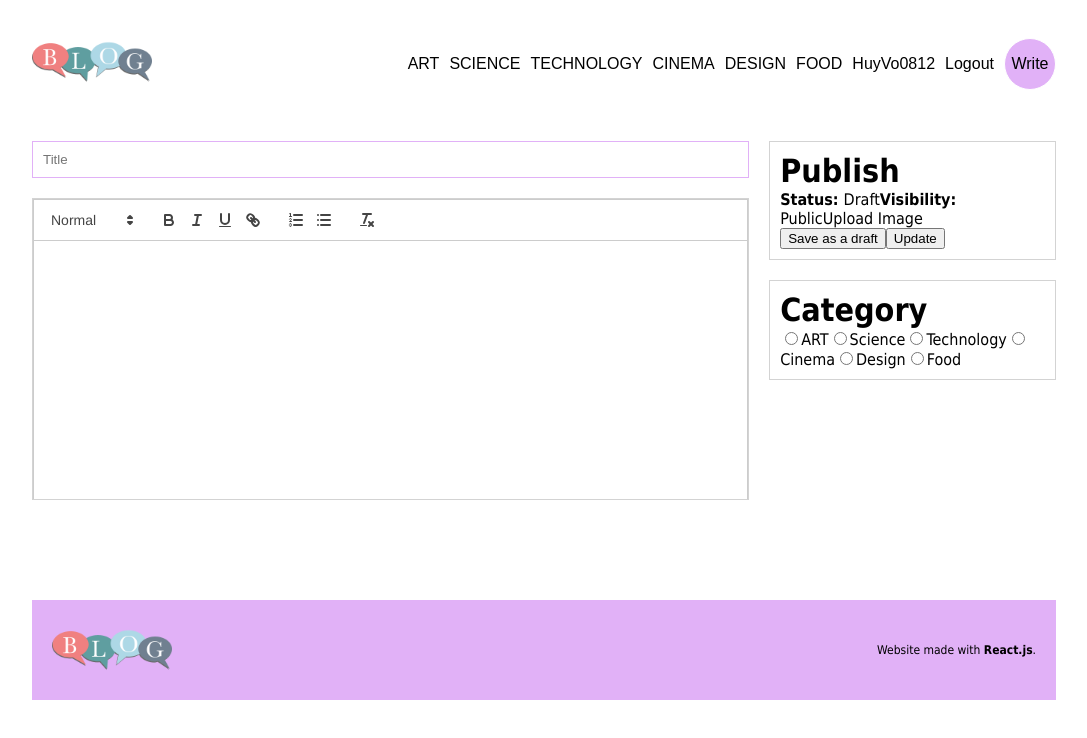
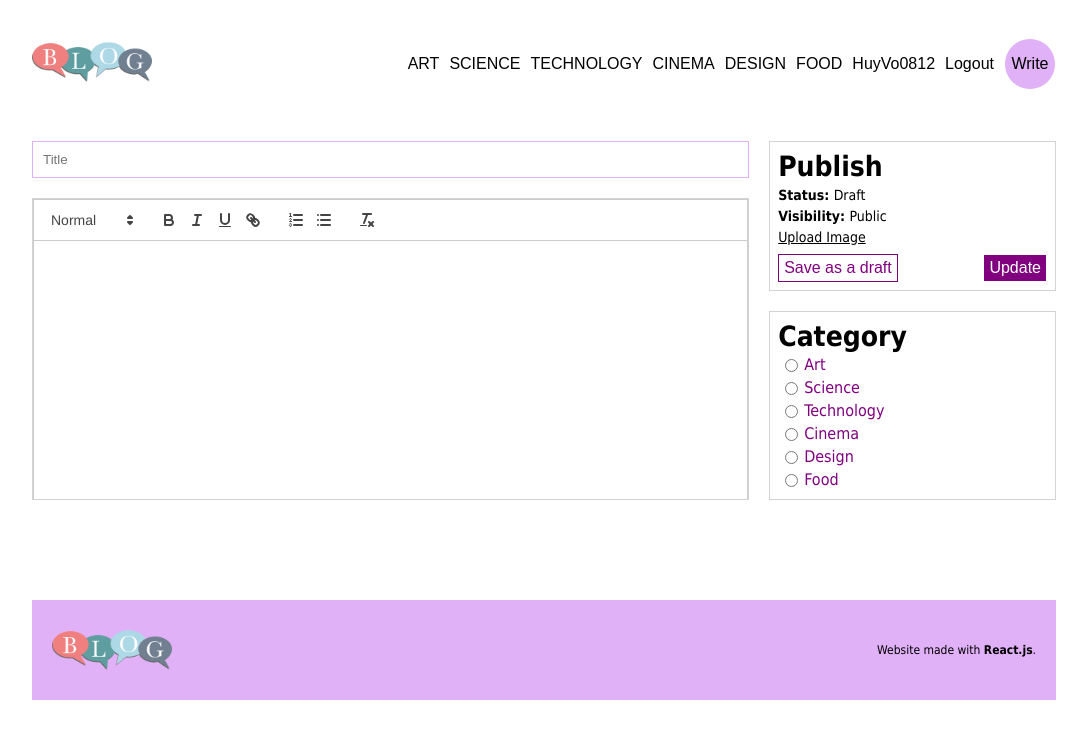
Before and after one commit to HuyVoDN/Blog-App, a React (Vite) app in the folder client/: page /write in a window 1280 px wide. Shown: the top 738 px of the page, without its empty margins (96-1183 px from the left). Built offline with nearby package versions, Linux system fonts and the light colour scheme; a web font is replaced by a local one.

Commit message:
finished with decoratives, front end

```diff
--- a/client/src/pages/Write.jsx
+++ b/client/src/pages/Write.jsx
@@ -24,27 +24,44 @@ const Write = () => {
           <span>
             <b>Visibility: </b> Public
           </span>
-          <input style={{display:"none"}} type="file" name="" id="file" />
-          <label htmlFor="file">Upload Image</label>
+          <input style={{ display: "none" }} type="file" name="" id="file" />
+          <label htmlFor="file" className='file'>Upload Image</label>
           <div className="buttons">
-            <button>Save as a draft</button>
-            <button>Update</button>
+            <button className='save-btn'>Save as a draft</button>
+            <button className='update-btn'>Update</button>
           </div>
         </div>
         <div className="item">
           <h1>Category</h1>
-          <input type="radio" name="cat" id="art" value="art"/>
-          <label htmlFor="art">ART</label>
-          <input type="radio" name="cat" id="science" value="science"/>
+
+          <div className='cat'>
+            <input type="radio" name="cat" id="art" value="art" />
+            <label htmlFor="art">Art</label>
+          </div>
+
+          <div className="cat">
+            <input type="radio" name="cat" id="science" value="science" />
             <label htmlFor="science">Science</label>
-          <input type="radio" name="cat" id="tech" value="tech"/>
+          </div>
+
+          <div className="cat">
+            <input type="radio" name="cat" id="tech" value="tech" />
             <label htmlFor="tech">Technology</label>
-          <input type="radio" name="cat" id="cinema" value="cinema"/>
+          </div>
+          <div className="cat">
+            <input type="radio" name="cat" id="cinema" value="cinema" />
             <label htmlFor="cinema">Cinema</label>
-          <input type="radio" name="cat" id="design" value="design"/>
+          </div>
+
+          <div className="cat">
+            <input type="radio" name="cat" id="design" value="design" />
             <label htmlFor="design">Design</label>
-          <input type="radio" name="cat" id="food" value="food"/>
+          </div>
+
+          <div className="cat">
+            <input type="radio" name="cat" id="food" value="food" />
             <label htmlFor="food">Food</label>
+          </div>
         </div>
       </div>
     </div>
--- a/client/src/style.scss
+++ b/client/src/style.scss
@@ -353,14 +353,19 @@ $lightPurple: #e1b1f7;
                 }
 
                 .menu{
-                   flex:2;
-                   display:flex;
-                   flex-direction: column;
-                   gap: 20px;
+                    flex:2;
+                    display:flex;
+                    flex-direction: column;
+                    gap: 20px;
 
                    .item{
                         border: 1px solid lightgray;
-                        padding: 10px;
+                        padding: 8px;
+                        flex: 1;
+                        display: flex;
+                        flex-direction: column;
+                        justify-content: space-between;
+                        font-size: 14px;
 
                         h1{
                             color:black;
@@ -369,6 +374,46 @@ $lightPurple: #e1b1f7;
                             //font-size: 20px;
                         }
 
+                        .file{
+                            cursor: pointer;
+                            text-decoration: underline;
+                            margin-bottom:4px;
+                        }
+
+                        .buttons{
+                            display: flex;
+                            justify-content: space-between;
+
+                            .save-btn{
+                                cursor: pointer;
+                                color: purple;
+                                background-color: white;
+                                border: 1px solid purple;
+                                padding: 4px 5px;
+                                font-size: 16px;
+                            }
+
+                            .update-btn{
+                                cursor: pointer;
+                                color: rgb(255, 255, 255);
+                                background-color:purple;
+                                border: 1px solid white;
+                                padding: 4px 5px;
+                                font-size: 16px;
+                            }
+
+
+                        }
+                   }
+                   .cat{
+                    display:flex;
+                    align-items: center;
+                    gap: 3px;
+                    color: purple;
+                    padding: 2px;
+                    label{
+                        font-size: 16px;
+                    }
                    }
                 }
             }
```
Lines whose indentation alone changed are shown as unchanged.
